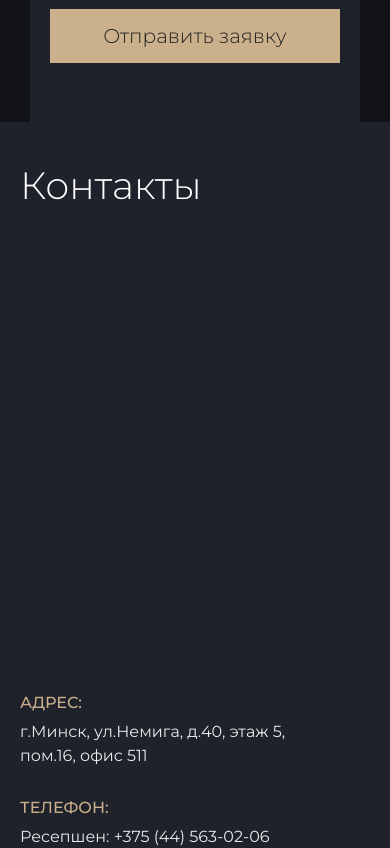
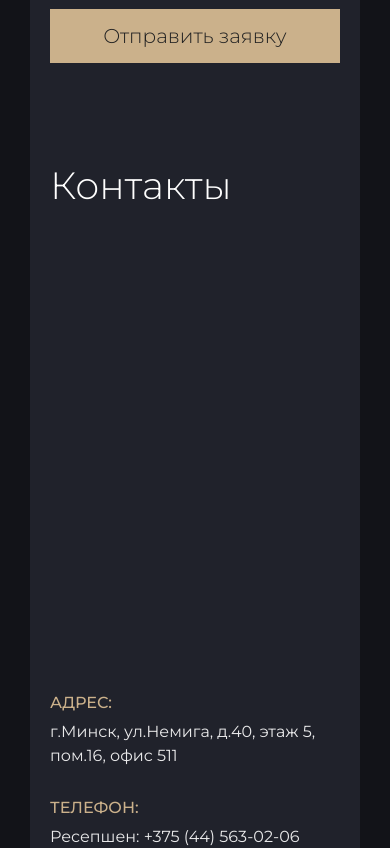
Before and after one commit to Max-Semian/realty_app, a Next.js app: page /realty_app/ in a window 390 px wide. Shown: the part 8900-9748 px from the top of the page. Built offline with nearby package versions, Linux system fonts and the light colour scheme.

Commit message:
Update final ContactsSection.module.css

```diff
--- a/src/components/ContactsSection/ContactsSection.module.css
+++ b/src/components/ContactsSection/ContactsSection.module.css
@@ -125,8 +125,9 @@
     max-width: 100%;
   }
 }
-@madia (max-width: 768px) {
+@media (max-width: 768px) {
   .container {
+    padding: 40px 20px;
     margin: 0 30px !important; /* Добавляем горизонтальные отступы 30px */
     width: calc(100% - 60px) !important;
   }
```
